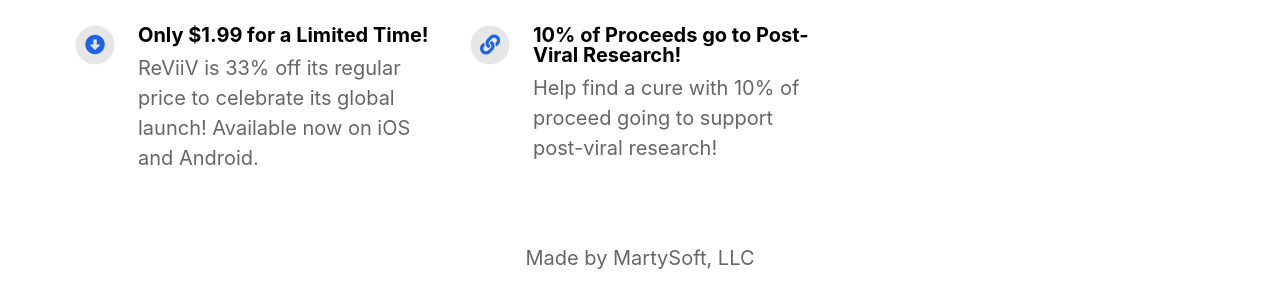
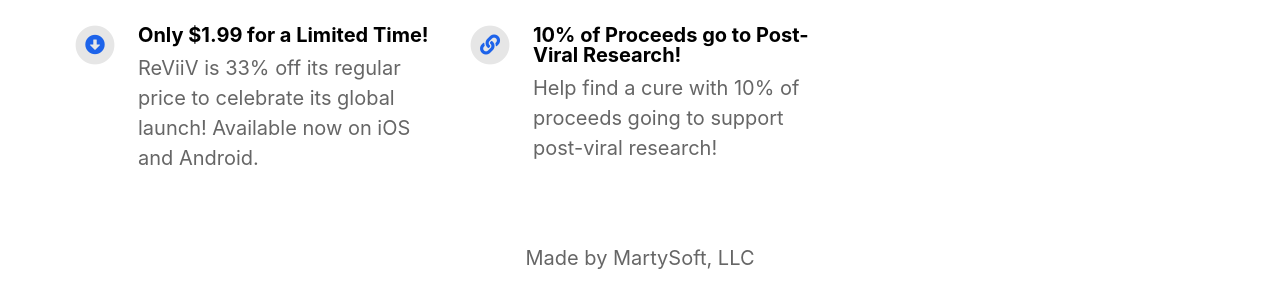
Before and after one commit to marcvanh/reviiv.me, a Jekyll site: the page built from index.html, in a window 1280 px wide and 900 px high, scrolled down 1154 px. Shown: the part 397-697 px from the top of the window. Built offline with Jekyll 4.4.1, drawn with Linux system fonts in a browser that asks for light colours; nearby versions of some CDN libraries; some of the changed text lies outside the part shown.

Commit message:
Update _config.yml

```diff
--- a/_config.yml
+++ b/_config.yml
@@ -13,7 +13,7 @@ presskit_download_link                    :
 app_icon                                  : assets/icon.jpg                           # Automatically populates if not set and if iOS app ID is set.  Otherwise enter path to icon file manually.
 app_name                                  : ReViiV                                          # Automatically populates if not set and if iOS app ID is set.  Otherwise enter manually.
 app_price                                 :                                           # Automatically populates if not set and if iOS app ID is set.  Otherwise enter manually.
-app_description                           : Breathing Therapy for Post-Viral Relief & Recovery.
+app_description                           : Post-Viral Relief & Recovery
 
 enable_smart_app_banner                   : true                                      # Set to true to show a smart app banner at top of page on mobile devices.
 
@@ -64,7 +64,7 @@ features                                  :
     fontawesome_icon_name                 : arrow-alt-circle-down
 
   - title                                 : 10% of Proceeds go to Post-Viral Research!
-    description                           : Help find a cure with 10% of proceed going to support post-viral research!
+    description                           : Help find a cure with 10% of proceeds going to support post-viral research!
     fontawesome_icon_name                 : link
 
   - title                                 :
```
